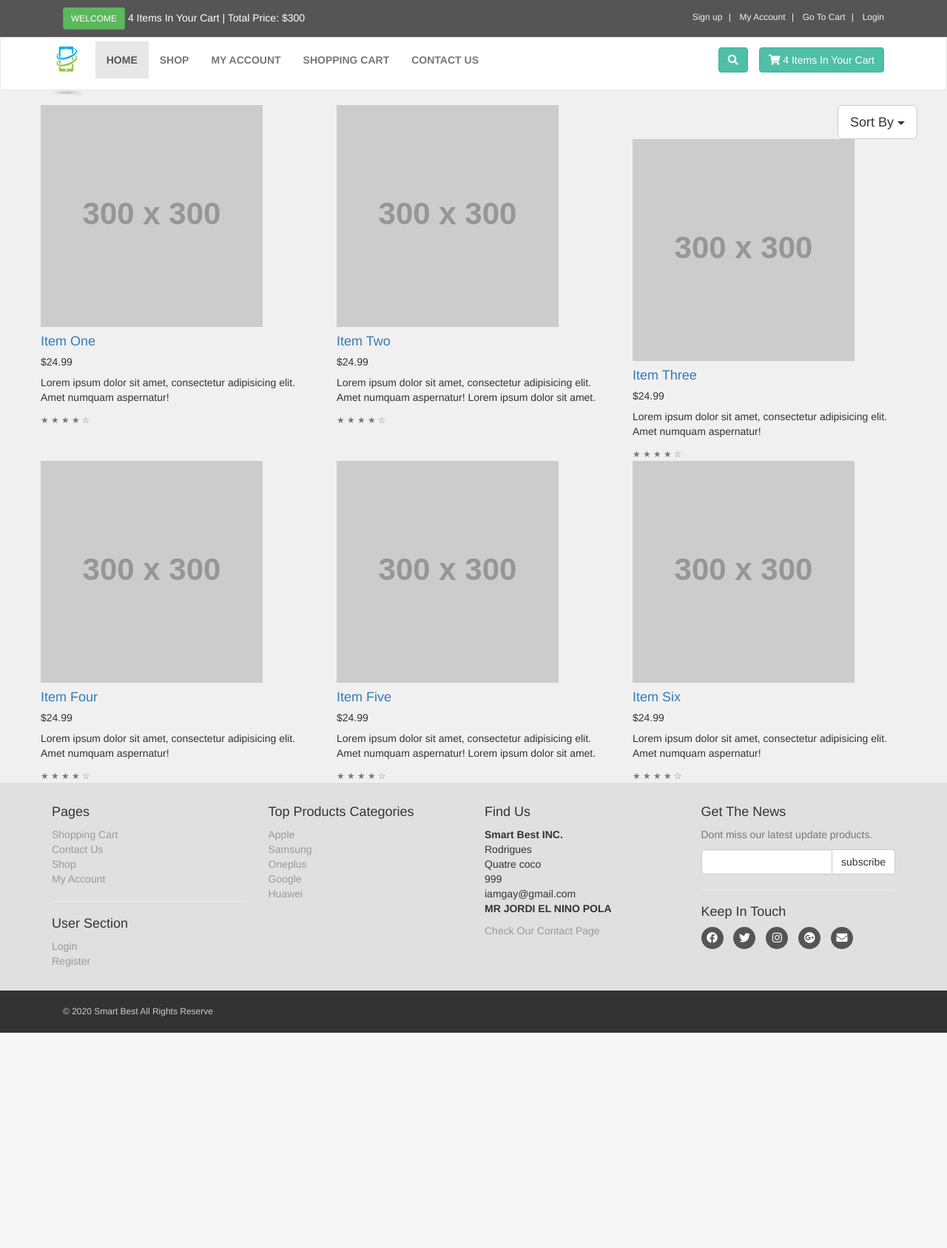
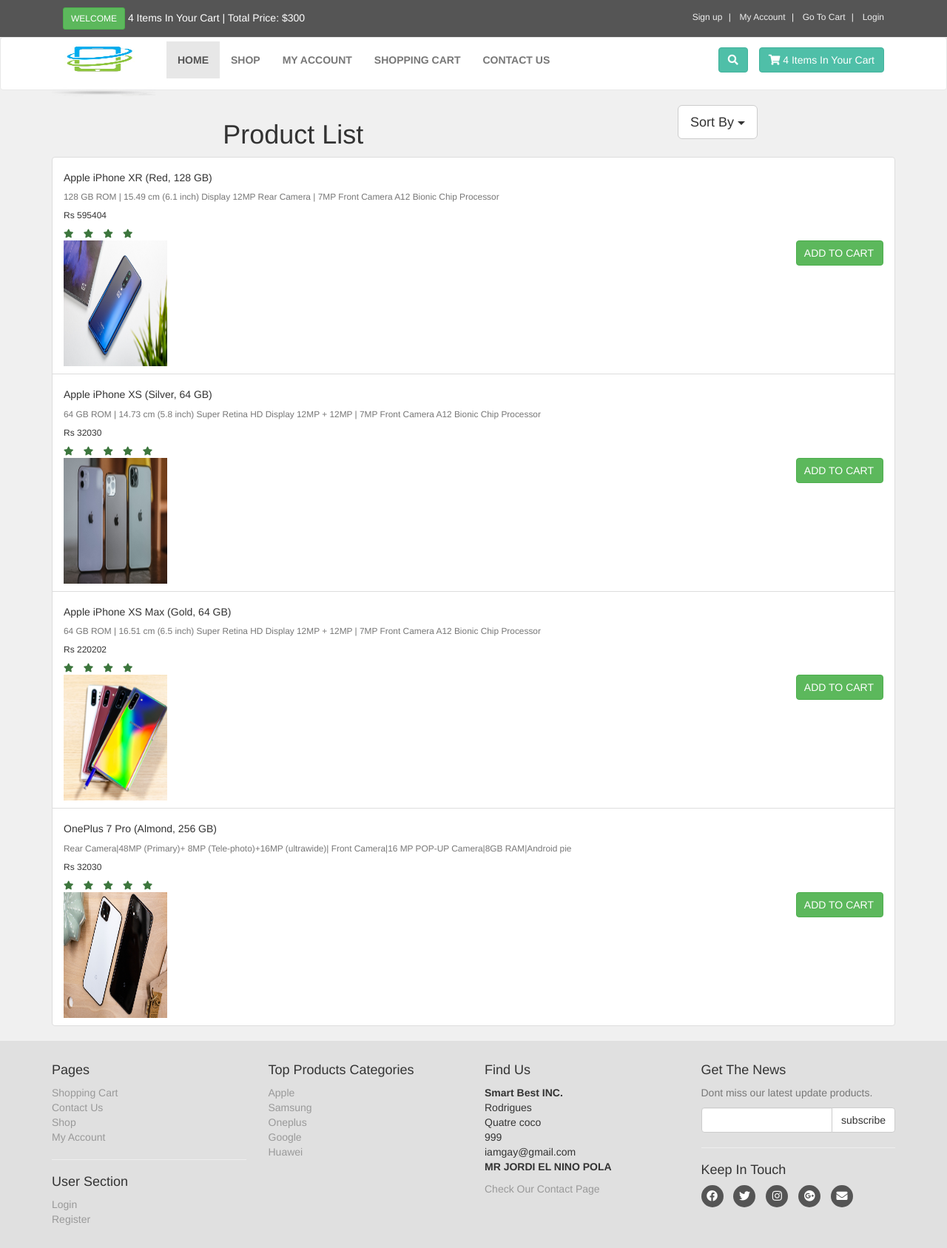
Before and after one commit to Ouweshs28/E-CommerceWebsite, a PHP site: page /shop.php in a window 1280 px wide. Shown: the top 1687 px of the page at 74% size. Before the commit the page ends 1396 px from the top, so only its background shows below. Run offline with PHP 8.4, Linux system fonts and the light colour scheme; grey boxes labelled with a size stand in for pictures from a placeholder-image service; some libraries are stand-ins or nearby versions.

Commit message:
new shop page

```diff
--- a/shop.php
+++ b/shop.php
@@ -8,6 +8,12 @@
     <link rel="stylesheet" href="fontawesome/css/all.min.css">
     <link rel="stylesheet" href="styles/style.css">
 </head>
+<style>
+    img {
+        height: 170px;
+        width: 140px
+    }
+</style>
 <body>
 
 <div id="top"><!-- Top Begin -->
@@ -166,118 +172,104 @@
     </ul>
 </div>
 
-<div class="container">
-
+<div class="container py-5">
+    <div class="row text-center text-white mb-5">
+        <div class="col-lg-7 mx-auto">
+            <h1 class="display-4">Product List</h1>
+        </div>
+    </div>
     <div class="row">
-            <div class="row">
-
-                <div class="col-lg-4 col-md-6 mb-4">
-                    <div class="card h-100">
-                        <a href="#"><img class="card-img-top" src="http://placehold.it/300x300" alt=""></a>
-                        <div class="card-body">
-                            <h4 class="card-title">
-                                <a href="#">Item One</a>
-                            </h4>
-                            <h5>$24.99</h5>
-                            <p class="card-text">Lorem ipsum dolor sit amet, consectetur adipisicing elit. Amet numquam aspernatur!</p>
-                        </div>
-                        <div class="card-footer">
-                            <small class="text-muted">&#9733; &#9733; &#9733; &#9733; &#9734;</small>
-                        </div>
-                    </div>
-                </div>
-
-                <div class="col-lg-4 col-md-6 mb-4">
-                    <div class="card h-100">
-                        <a href="#"><img class="card-img-top" src="http://placehold.it/300x300" alt=""></a>
-                        <div class="card-body">
-                            <h4 class="card-title">
-                                <a href="#">Item Two</a>
-                            </h4>
-                            <h5>$24.99</h5>
-                            <p class="card-text">Lorem ipsum dolor sit amet, consectetur adipisicing elit. Amet numquam aspernatur! Lorem ipsum dolor sit amet.</p>
-                        </div>
-                        <div class="card-footer">
-                            <small class="text-muted">&#9733; &#9733; &#9733; &#9733; &#9734;</small>
-                        </div>
-                    </div>
-                </div>
-
-                <div class="col-lg-4 col-md-6 mb-4">
-                    <div class="card h-100">
-                        <a href="#"><img class="card-img-top" src="http://placehold.it/300x300" alt=""></a>
-                        <div class="card-body">
-                            <h4 class="card-title">
-                                <a href="#">Item Three</a>
-                            </h4>
-                            <h5>$24.99</h5>
-                            <p class="card-text">Lorem ipsum dolor sit amet, consectetur adipisicing elit. Amet numquam aspernatur!</p>
-                        </div>
-                        <div class="card-footer">
-                            <small class="text-muted">&#9733; &#9733; &#9733; &#9733; &#9734;</small>
-                        </div>
-                    </div>
-                </div>
-
-                <div class="col-lg-4 col-md-6 mb-4">
-                    <div class="card h-100">
-                        <a href="#"><img class="card-img-top" src="http://placehold.it/300x300" alt=""></a>
-                        <div class="card-body">
-                            <h4 class="card-title">
-                                <a href="#">Item Four</a>
-                            </h4>
-                            <h5>$24.99</h5>
-                            <p class="card-text">Lorem ipsum dolor sit amet, consectetur adipisicing elit. Amet numquam aspernatur!</p>
-                        </div>
-                        <div class="card-footer">
-                            <small class="text-muted">&#9733; &#9733; &#9733; &#9733; &#9734;</small>
-                        </div>
-                    </div>
-                </div>
-
-                <div class="col-lg-4 col-md-6 mb-4">
-                    <div class="card h-100">
-                        <a href="#"><img class="card-img-top" src="http://placehold.it/300x300" alt=""></a>
-                        <div class="card-body">
-                            <h4 class="card-title">
-                                <a href="#">Item Five</a>
-                            </h4>
-                            <h5>$24.99</h5>
-                            <p class="card-text">Lorem ipsum dolor sit amet, consectetur adipisicing elit. Amet numquam aspernatur! Lorem ipsum dolor sit amet.</p>
-                        </div>
-                        <div class="card-footer">
-                            <small class="text-muted">&#9733; &#9733; &#9733; &#9733; &#9734;</small>
-                        </div>
-                    </div>
-                </div>
-
-                <div class="col-lg-4 col-md-6 mb-4">
-                    <div class="card h-100">
-                        <a href="#"><img class="card-img-top" src="http://placehold.it/300x300" alt=""></a>
-                        <div class="card-body">
-                            <h4 class="card-title">
-                                <a href="#">Item Six</a>
-                            </h4>
-                            <h5>$24.99</h5>
-                            <p class="card-text">Lorem ipsum dolor sit amet, consectetur adipisicing elit. Amet numquam aspernatur!</p>
-                        </div>
-                        <div class="card-footer">
-                            <small class="text-muted">&#9733; &#9733; &#9733; &#9733; &#9734;</small>
-                        </div>
-                    </div>
-                </div>
-
-            </div>
-            <!-- /.row -->
-
+        <div class="col-lg-12 mx-auto">
+            <!-- List group-->
+            <ul class="list-group shadow">
+                <!-- list group item-->
+                <li class="list-group-item">
+                    <!-- Custom content-->
+                    <div class="media align-items-lg-center flex-column flex-lg-row p-3">
+                        <div class="media-body order-2 order-lg-1">
+                            <h5 class="mt-0 font-weight-bold mb-2">Apple iPhone XR (Red, 128 GB)</h5>
+                            <p class="font-italic text-muted mb-0 small">128 GB ROM | 15.49 cm (6.1 inch) Display 12MP Rear Camera | 7MP Front Camera A12 Bionic Chip Processor</p>
+                            <div class="d-flex align-items-center justify-content-between mt-1">
+                                <h6 class="font-weight-bold my-2">Rs 595404</h6>
+                                <ul class="list-inline small">
+                                    <li class="list-inline-item m-0"><i class="fa fa-star text-success"></i></li>
+                                    <li class="list-inline-item m-0"><i class="fa fa-star text-success"></i></li>
+                                    <li class="list-inline-item m-0"><i class="fa fa-star text-success"></i></li>
+                                    <li class="list-inline-item m-0"><i class="fa fa-star text-success"></i></li>
+                                    <li class="list-inline-item m-0"><i class="fa fa-star-o text-gray"></i></li>
+                                </ul>
+                            </div>
+                        </div><img src="admin/slide_images/slideimages4.jpg" alt="Generic placeholder image" width="200" class="ml-lg-5 order-1 order-lg-2">
+                        <a type="button" class="btn btn-success pull-right">ADD TO CART</a>
+                    </div> <!-- End -->
+                </li> <!-- End -->
+                <!-- list group item-->
+                <li class="list-group-item">
+                    <!-- Custom content-->
+                    <div class="media align-items-lg-center flex-column flex-lg-row p-3">
+                        <div class="media-body order-2 order-lg-1">
+                            <h5 class="mt-0 font-weight-bold mb-2">Apple iPhone XS (Silver, 64 GB)</h5>
+                            <p class="font-italic text-muted mb-0 small">64 GB ROM | 14.73 cm (5.8 inch) Super Retina HD Display 12MP + 12MP | 7MP Front Camera A12 Bionic Chip Processor</p>
+                            <div class="d-flex align-items-center justify-content-between mt-1">
+                                <h6 class="font-weight-bold my-2">Rs 32030</h6>
+                                <ul class="list-inline small">
+                                    <li class="list-inline-item m-0"><i class="fa fa-star text-success"></i></li>
+                                    <li class="list-inline-item m-0"><i class="fa fa-star text-success"></i></li>
+                                    <li class="list-inline-item m-0"><i class="fa fa-star text-success"></i></li>
+                                    <li class="list-inline-item m-0"><i class="fa fa-star text-success"></i></li>
+                                    <li class="list-inline-item m-0"><i class="fa fa-star text-success"></i></li>
+                                </ul>
+                            </div>
+                        </div><img src="admin/slide_images/slideimages3.jpg" alt="Generic placeholder image" width="200" class="ml-lg-5 order-1 order-lg-2">
+                            <a type="button" class="btn btn-success pull-right">ADD TO CART</a>
+                    </div> <!-- End -->
+                </li> <!-- End -->
+                <!-- list group item -->
+                <li class="list-group-item">
+                    <!-- Custom content-->
+                    <div class="media align-items-lg-center flex-column flex-lg-row p-3">
+                        <div class="media-body order-2 order-lg-1">
+                            <h5 class="mt-0 font-weight-bold mb-2">Apple iPhone XS Max (Gold, 64 GB)</h5>
+                            <p class="font-italic text-muted mb-0 small">64 GB ROM | 16.51 cm (6.5 inch) Super Retina HD Display 12MP + 12MP | 7MP Front Camera A12 Bionic Chip Processor</p>
+                            <div class="d-flex align-items-center justify-content-between mt-1">
+                                <h6 class="font-weight-bold my-2">Rs 220202</h6>
+                                <ul class="list-inline small">
+                                    <li class="list-inline-item m-0"><i class="fa fa-star text-success"></i></li>
+                                    <li class="list-inline-item m-0"><i class="fa fa-star text-success"></i></li>
+                                    <li class="list-inline-item m-0"><i class="fa fa-star text-success"></i></li>
+                                    <li class="list-inline-item m-0"><i class="fa fa-star text-success"></i></li>
+                                    <li class="list-inline-item m-0"><i class="fa fa-star-o text-gray"></i></li>
+                                </ul>
+                            </div>
+                        </div><img src="admin/slide_images/slideimages1.jpg" alt="Generic placeholder image" width="200" class="ml-lg-5 order-1 order-lg-2">
+                            <a type="button" class="btn btn-success pull-right">ADD TO CART</a>
+                    </div> <!-- End -->
+                </li> <!-- End -->
+                <!-- list group item -->
+                <li class="list-group-item">
+                    <!-- Custom content-->
+                    <div class="media align-items-lg-center flex-column flex-lg-row p-3">
+                        <div class="media-body order-2 order-lg-1">
+                            <h5 class="mt-0 font-weight-bold mb-2">OnePlus 7 Pro (Almond, 256 GB)</h5>
+                            <p class="font-italic text-muted mb-0 small">Rear Camera|48MP (Primary)+ 8MP (Tele-photo)+16MP (ultrawide)| Front Camera|16 MP POP-UP Camera|8GB RAM|Android pie</p>
+                            <div class="d-flex align-items-center justify-content-between mt-1">
+                                <h6 class="font-weight-bold my-2">Rs 32030</h6>
+                                <ul class="list-inline small">
+                                    <li class="list-inline-item m-0"><i class="fa fa-star text-success"></i></li>
+                                    <li class="list-inline-item m-0"><i class="fa fa-star text-success"></i></li>
+                                    <li class="list-inline-item m-0"><i class="fa fa-star text-success"></i></li>
+                                    <li class="list-inline-item m-0"><i class="fa fa-star text-success"></i></li>
+                                    <li class="list-inline-item m-0"><i class="fa fa-star text-success"></i></li>
+                                </ul>
+                            </div>
+                        </div><img src="admin/slide_images/slideimages2.jpg" alt="Generic placeholder image" width="200" class="ml-lg-5 order-1 order-lg-2">
+                            <a type="button" class="btn btn-success pull-right">ADD TO CART</a>
+                    </div> <!-- End -->
+                </li> <!-- End -->
+            </ul> <!-- End -->
         </div>
-        <!-- /.col-lg-9 -->
-
     </div>
-    <!-- /.row -->
-
 </div>
-<!-- /.container -->
 
 <?php
 
--- a/styles/style.css
+++ b/styles/style.css
@@ -211,5 +211,5 @@ body{
 }
 /*  Sorting button gap fix */
 #sorting{
-    margin-right: 40px;
+    margin-right: 20%
 }
```
